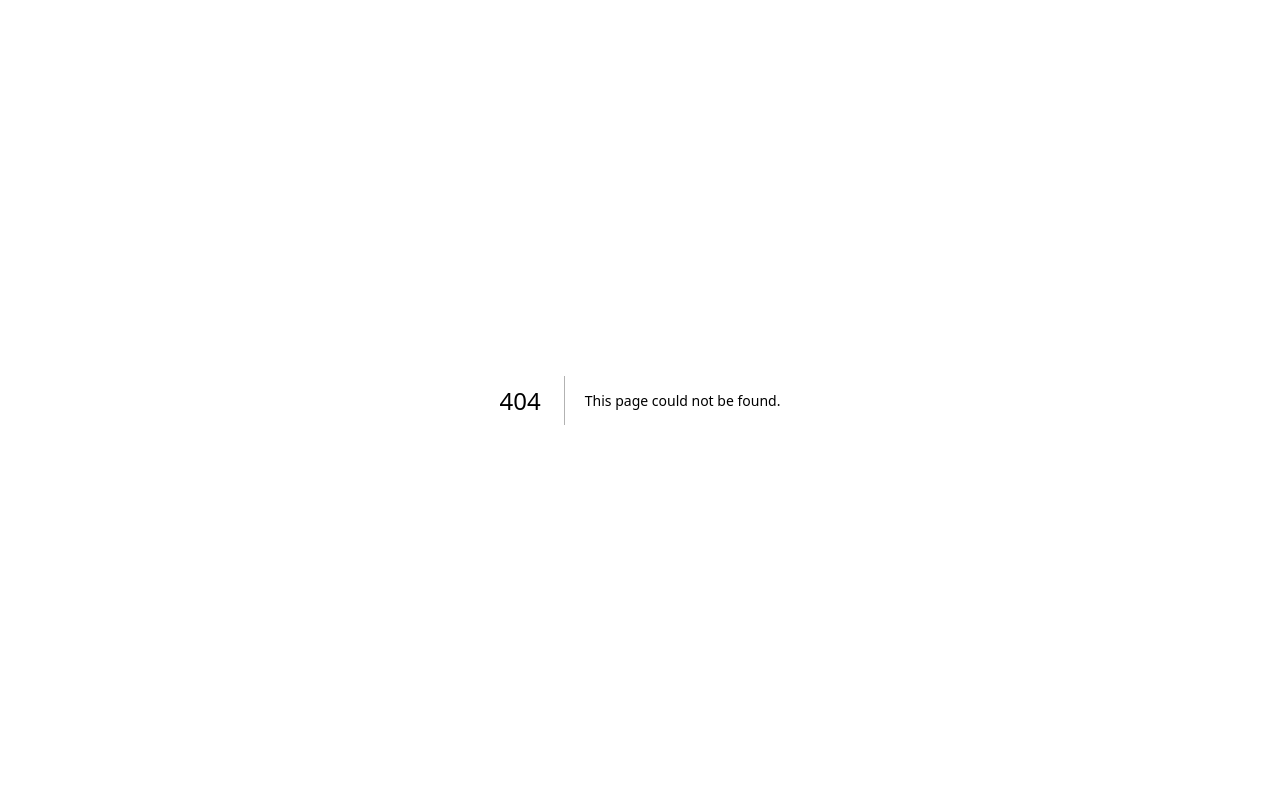
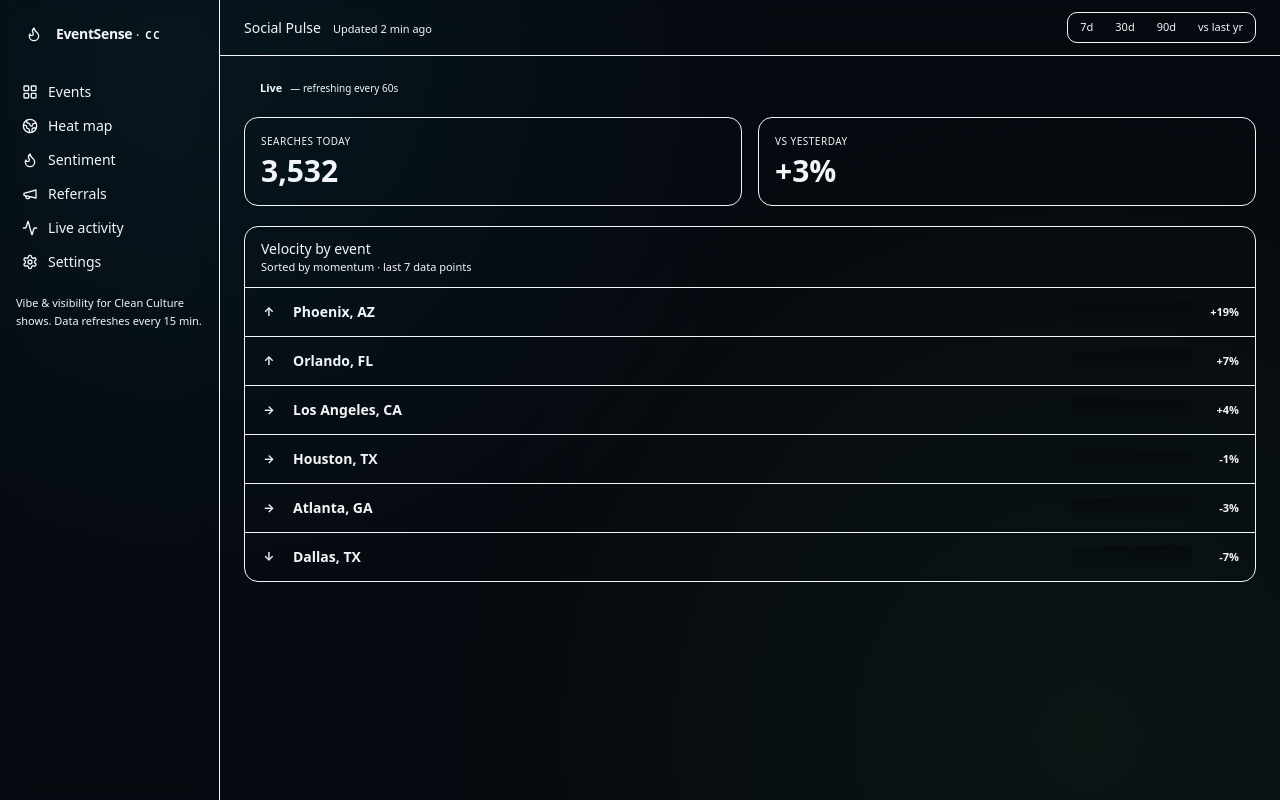
Before and after one commit to Frankiegarabito/EventSense, a Next.js app: page /activity in a window 1280 px wide. Before the commit this address had no page. Built offline with nearby package versions, Linux system fonts and the light colour scheme.

Commit message:
feat: add /activity page with live 60s velocity monitor and sparklines

```diff
--- /dev/null
+++ b/src/app/activity/page.tsx
@@ -0,0 +1,10 @@
+import { DashboardShell } from "@/components/dashboard-shell";
+import { ActivityView } from "@/components/activity-view";
+
+export default function ActivityPage() {
+  return (
+    <DashboardShell>
+      <ActivityView />
+    </DashboardShell>
+  );
+}
--- /dev/null
+++ b/src/components/activity-view.tsx
@@ -0,0 +1,113 @@
+"use client";
+
+import { useMemo } from "react";
+import { useQuery } from "@tanstack/react-query";
+import { fetchEvents } from "@/lib/api";
+import { Sparkline } from "@/components/sparkline";
+import { formatPct } from "@/lib/utils";
+import type { EventSummary } from "@/lib/types";
+
+function velocityDelta(e: EventSummary): number {
+  const v = e.search.velocity;
+  if (v.length < 2) return 0;
+  const yesterday = v[v.length - 2];
+  if (yesterday === 0) return 0;
+  return (v[v.length - 1] - yesterday) / yesterday;
+}
+
+export function ActivityView() {
+  const { data: events = [], isLoading } = useQuery({
+    queryKey: ["events"],
+    queryFn: fetchEvents,
+    staleTime: 60_000,
+    refetchInterval: 60_000,
+  });
+
+  const sorted = useMemo(
+    () => [...events].sort((a, b) => velocityDelta(b) - velocityDelta(a)),
+    [events]
+  );
+
+  const todayTotal = useMemo(
+    () => events.reduce((s, e) => s + (e.search.velocity.at(-1) ?? 0), 0),
+    [events]
+  );
+
+  const avgDelta = useMemo(
+    () => events.length === 0 ? 0 : events.reduce((s, e) => s + velocityDelta(e), 0) / events.length,
+    [events]
+  );
+
+  if (isLoading) {
+    return (
+      <div className="space-y-4">
+        <div className="h-24 rounded-[14px] border border-[--color-border] bg-[--color-surface]/60 animate-pulse" />
+        <div className="h-64 rounded-[14px] border border-[--color-border] bg-[--color-surface]/60 animate-pulse" />
+      </div>
+    );
+  }
+
+  return (
+    <div className="space-y-5">
+      <div className="flex items-center gap-2">
+        <span className="relative flex h-2 w-2">
+          <span className="animate-ping absolute inline-flex h-full w-full rounded-full bg-[--color-trending] opacity-75" />
+          <span className="relative inline-flex h-2 w-2 rounded-full bg-[--color-trending]" />
+        </span>
+        <span className="text-[11px] font-semibold text-[--color-trending]">Live</span>
+        <span className="text-[10px] text-[--color-fg-dim]">— refreshing every 60s</span>
+      </div>
+
+      <section className="grid grid-cols-2 gap-4">
+        <div className="rounded-[14px] border border-[--color-border] bg-[--color-surface] p-4">
+          <div className="text-[10px] uppercase tracking-wider text-[--color-fg-dim]">Searches today</div>
+          <div className="mt-1 text-3xl font-bold text-[--color-accent] tabular-nums">
+            {todayTotal.toLocaleString()}
+          </div>
+        </div>
+        <div className="rounded-[14px] border border-[--color-border] bg-[--color-surface] p-4">
+          <div className="text-[10px] uppercase tracking-wider text-[--color-fg-dim]">vs yesterday</div>
+          <div className={[
+            "mt-1 text-3xl font-bold tabular-nums",
+            avgDelta >= 0 ? "text-[--color-trending]" : "text-[--color-low]",
+          ].join(" ")}>
+            {formatPct(avgDelta, { signed: true })}
+          </div>
+        </div>
+      </section>
+
+      <section className="rounded-[14px] border border-[--color-border] bg-[--color-surface]">
+        <header className="px-4 py-3 border-b border-[--color-border]/60">
+          <h2 className="text-sm font-medium">Velocity by event</h2>
+          <p className="text-[11px] text-[--color-fg-dim]">Sorted by momentum · last 7 data points</p>
+        </header>
+        <div className="divide-y divide-[--color-border]/40">
+          {sorted.map((e) => {
+            const delta = velocityDelta(e);
+            const isUp = delta >= 0.05;
+            const isDown = delta < -0.05;
+            const color = isUp
+              ? "var(--color-trending)"
+              : isDown
+              ? "var(--color-low)"
+              : "var(--color-stagnant)";
+            return (
+              <div key={e.id} className="flex items-center gap-4 px-4 py-3">
+                <span className="text-xs font-bold w-4 text-center" style={{ color }}>
+                  {isUp ? "↑" : isDown ? "↓" : "→"}
+                </span>
+                <span className="text-sm font-semibold flex-1">{e.city}, {e.state}</span>
+                <div className="w-24">
+                  <Sparkline data={e.search.velocity.slice(-7)} color={color} height={24} />
+                </div>
+                <span className="text-[11px] font-bold tabular-nums w-14 text-right" style={{ color }}>
+                  {formatPct(delta, { signed: true })}
+                </span>
+              </div>
+            );
+          })}
+        </div>
+      </section>
+    </div>
+  );
+}
```
